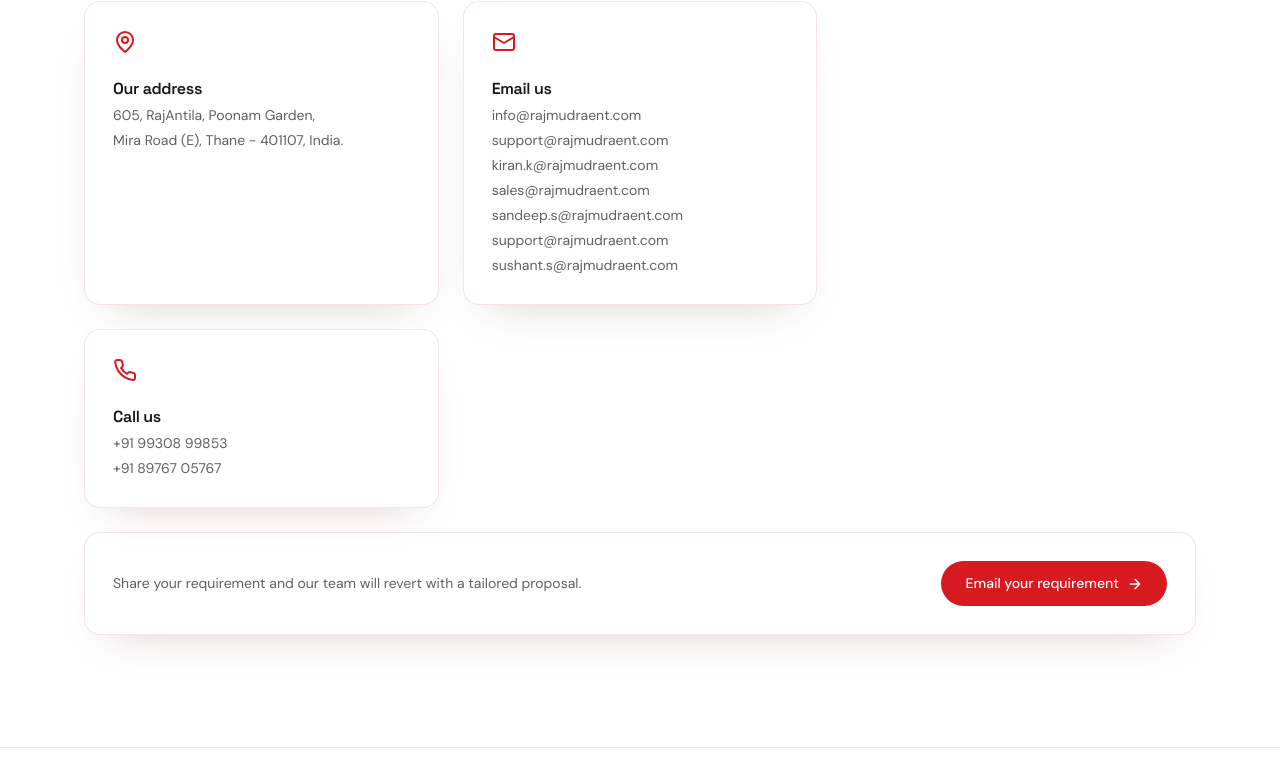
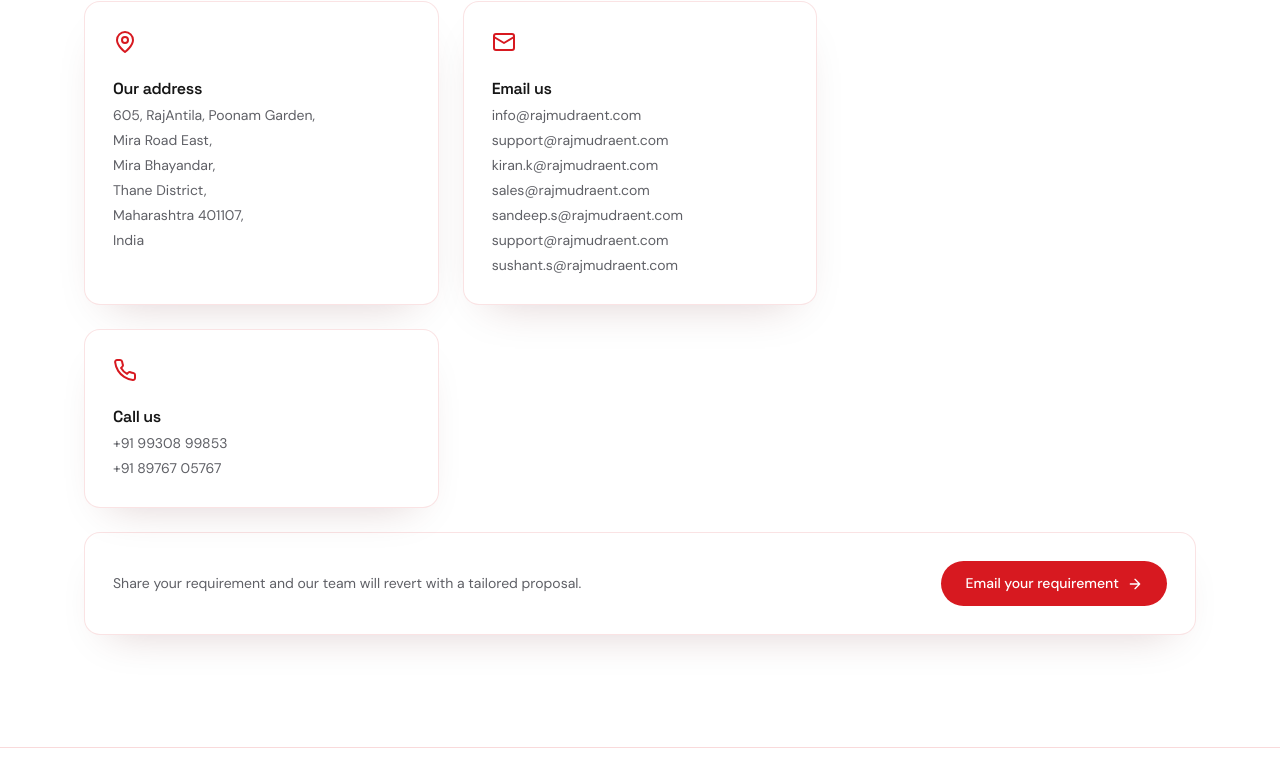
Before and after one commit to arnavpawar671-ctrl/Rajmudra-Enterprises, a plain HTML site: page index.html in a window 1280 px wide. Shown: the part 4211-4993 px from the top of the page. Drawn offline with Linux system fonts and the light colour scheme.

Commit message:
Refine address details in contact card
Updated the address details to provide more specific location information.

```diff
--- a/index.html
+++ b/index.html
@@ -266,7 +266,11 @@
             <svg class="icon icon-lg" viewBox="0 0 24 24"><path d="M20 10c0 6-8 12-8 12s-8-6-8-12a8 8 0 0 1 16 0z"/><circle cx="12" cy="10" r="3"/></svg>
             <h3>Our address</h3>
             <p>605, RajAntila, Poonam Garden,</p>
-            <p>Mira Road (E), Thane - 401107, India.</p>
+            <p>Mira Road East,</p>
+            <p>Mira Bhayandar,</p>
+            <p>Thane District,</p>
+            <p>Maharashtra 401107,</p>
+            <p>India</p>
           </div>
           <div class="surface-card contact-card">
             <svg class="icon icon-lg" viewBox="0 0 24 24"><rect x="2" y="4" width="20" height="16" rx="2"/><path d="m22 7-10 6L2 7"/></svg>
```
